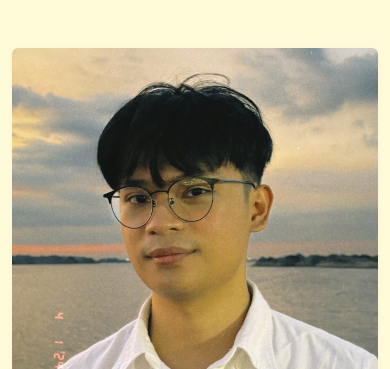
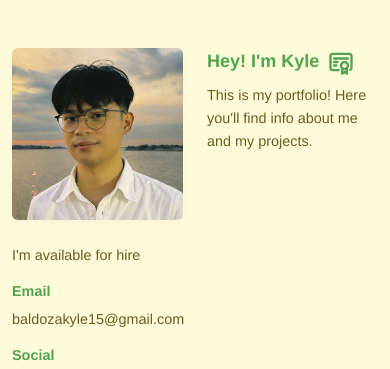
Before and after one commit to kyleylikey/kyleylikey.github.io, a plain HTML site: page index.html in a window 390 px wide. Shown: the top 369 px of the page. Drawn offline with Linux system fonts and the light colour scheme; a script that the page names is missing; files whose address does not match are found by name; a web font is replaced by a local one.

Commit message:
responsiveness changes

```diff
--- a/index.html
+++ b/index.html
@@ -18,9 +18,14 @@
             <div class="row">
                 <div class="col-lg-3">
                     <div class="row row-cols-1 row-cols-sm-2 row-cols-lg-1 mb-5 mb-md-3">
-                        <div class="col-sm-4"><img class="img-fluid border rounded border-0 shadow-sm mb-4 ratio ratio-1x1" alt="Profile Image" src="assets/img/profile.webp"></div>
+                        <div class="col-sm-4 d-none d-md-block"><img class="img-fluid border rounded border-0 shadow-sm mb-4 ratio ratio-1x1" alt="Profile Image" src="assets/img/profile.webp"></div>
                         <div class="col-sm-8 order-sm-first order-lg-last">
-                            <h3 class="fs-5 fw-bold text-primary align-items-center" style="display: flex;">Hey! I'm Kyle<svg style="cursor:pointer;" data-bs-toggle="modal" data-bs-target="#modal-1" xmlns="http://www.w3.org/2000/svg" width="1em" height="1em" viewBox="0 0 24 24" stroke-width="2" stroke="currentColor" fill="none" stroke-linecap="round" stroke-linejoin="round" class="icon icon-tabler icon-tabler-certificate ms-2" style="font-size: 34px;">
+                            <div class="row">
+                                <div class="d-md-none d-block col-6">
+                                    <img class="img-fluid border rounded border-0 shadow-sm mb-4 ratio ratio-1x1" alt="Profile Image" src="assets/img/profile.webp">
+                                </div>
+                                <div class="col-6 col-md-12">
+                                    <h3 class="fs-5 fw-bold text-primary align-items-center" style="display: flex;">Hey! I'm Kyle<svg style="cursor:pointer;" data-bs-toggle="modal" data-bs-target="#modal-1" xmlns="http://www.w3.org/2000/svg" height="28px" viewBox="0 0 24 24" stroke-width="2" stroke="currentColor" fill="none" stroke-linecap="round" stroke-linejoin="round" class="icon icon-tabler icon-tabler-certificate ms-2" style="font-size: 34px;">
                                         <path stroke="none" d="M0 0h24v24H0z" fill="none"></path>
                                         <path d="M15 15m-3 0a3 3 0 1 0 6 0a3 3 0 1 0 -6 0"></path>
                                         <path d="M13 17.5v4.5l2 -1.5l2 1.5v-4.5"></path>
@@ -30,6 +35,8 @@
                                         <path d="M6 15l2 0"></path>
                                     </svg></h3>
                                     <p>This is my portfolio! Here you'll find info about me and my projects.</p>
+                                </div>
+                            </div>
                             <p>I'm available for hire</p>
                             <h3 class="fs-6 fw-bold text-primary">Email</h3>
                             <p>baldozakyle15@gmail.com</p>
```
Also changed, not shown: projects/project-1.html (+1 -1 lines), projects/project-2.html (+1 -1 lines), projects/project-4.html (+1 -1 lines). Lines whose indentation alone changed are shown as unchanged.
